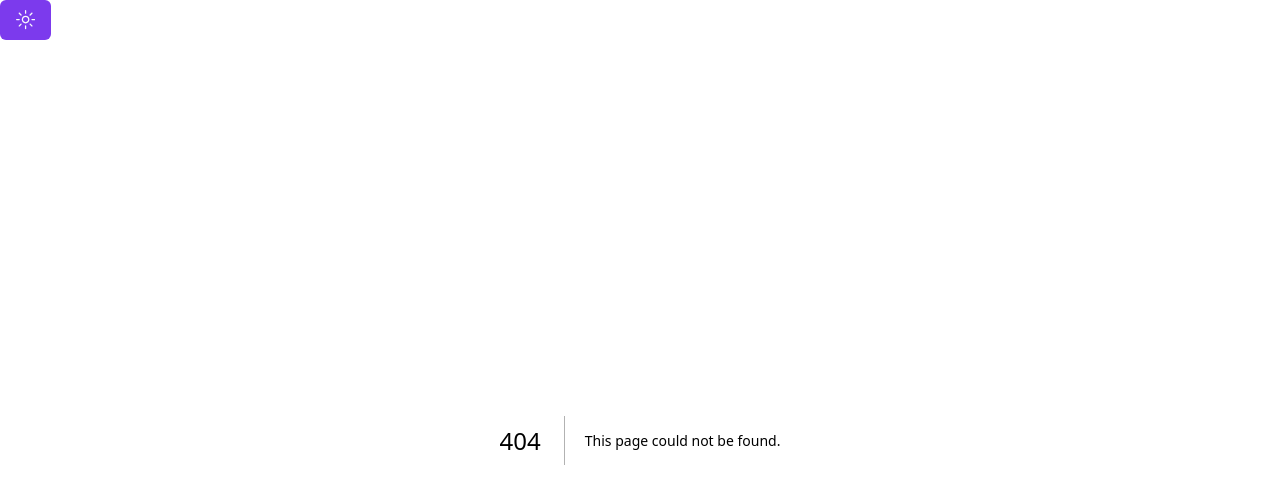
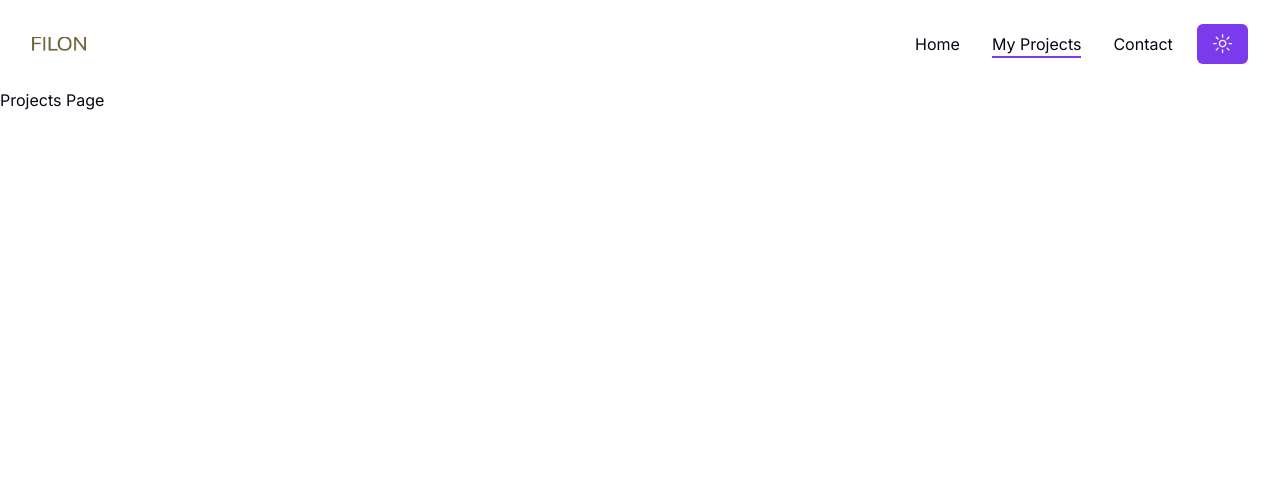
Before and after one commit to volodymyrfilon/portfolio-website, a Next.js app: page /projects in a window 1280 px wide. Before the commit this address had no page. Shown: the top 504 px of the page. Built offline with nearby package versions, Linux system fonts and the light colour scheme.

Commit message:
feat: header

```diff
--- /dev/null
+++ b/app/contact/page.jsx
@@ -0,0 +1,5 @@
+const Contact = () => {
+	return <div>Contact Page</div>
+}
+
+export default Contact
--- /dev/null
+++ b/app/projects/page.jsx
@@ -0,0 +1,5 @@
+const Projects = () => {
+	return <div>Projects Page</div>
+}
+
+export default Projects
--- a/components/Header.jsx
+++ b/components/Header.jsx
@@ -1,9 +1,50 @@
+'use client'
+
+import { usePathname } from 'next/navigation'
+import { useEffect, useState } from 'react'
+import Logo from './Logo'
+import MobileNav from './MobileNav'
+import Nav from './Nav'
 import ThemeToggler from './ThemeToggler'
 
 const Header = () => {
+	const [header, setHeader] = useState(false)
+	const pathname = usePathname()
+
+	useEffect(() => {
+		const scrollYPos = window.addEventListener('scroll', () => {
+			window.scrollY > 50 ? setHeader(true) : setHeader(false)
+		})
+
+		return () => window.removeEventListener('scroll', scrollYPos)
+	})
+
 	return (
-		<header>
-			<ThemeToggler />
+		<header
+			className={`${
+				header
+					? 'py-4 bg-white shadow-lg dark:bg-accent'
+					: 'py-6 dark:bg-transparent'
+			} sticky top-0 z-30 transition-all ${pathname === '/' && 'bg-[#fef9f5]'}`}
+		>
+			<div className='container mx-auto'>
+				<div className='flex justify-between items-center '>
+					<Logo />
+					<div className='flex items-center gap-x-6 '>
+						{/* nav */}
+						<Nav
+							containerStyles='hidden xl:flex gap-x-8 items-center'
+							linkStyles='relative hover:text-primary transition-all'
+							underlineStyles='absolute left-0 top-full h-[2px] bg-primary w-full'
+						/>
+						<ThemeToggler />
+						{/* mobile nav */}
+						<div className='xl:hidden'>
+							<MobileNav />
+						</div>
+					</div>
+				</div>
+			</div>
 		</header>
 	)
 }
--- /dev/null
+++ b/components/Logo.jsx
@@ -0,0 +1,12 @@
+import Image from 'next/image'
+import Link from 'next/link'
+
+const Logo = () => {
+	return (
+		<Link href='/'>
+			<Image src='/logo.png' width={54} height={54} priority alt='Logo' />
+		</Link>
+	)
+}
+
+export default Logo
--- /dev/null
+++ b/components/MobileNav.jsx
@@ -0,0 +1,5 @@
+const MobileNav = () => {
+	return <div>MobileNav</div>
+}
+
+export default MobileNav
--- /dev/null
+++ b/components/Nav.jsx
@@ -0,0 +1,39 @@
+import { motion } from 'framer-motion'
+import Link from 'next/link'
+import { usePathname } from 'next/navigation'
+
+const links = [
+	{ path: '/', name: 'home' },
+	{ path: '/projects', name: 'my projects' },
+	{ path: '/contact', name: 'contact' },
+]
+
+const Nav = ({ containerStyles, linkStyles, underlineStyles }) => {
+	const path = usePathname()
+	return (
+		<nav className={`${containerStyles}`}>
+			{links.map((link, index) => {
+				return (
+					<Link
+						className={`capitalize ${linkStyles}`}
+						href={link.path}
+						key={index}
+					>
+						{link.path === path && (
+							<motion.span
+								initial={{ y: '-100%' }}
+								animate={{ y: 0 }}
+								transition={{ type: 'tween' }}
+								layoutId='underline'
+								className={`${underlineStyles}`}
+							/>
+						)}
+						{link.name}
+					</Link>
+				)
+			})}
+		</nav>
+	)
+}
+
+export default Nav
```
Also changed, not shown: public/logo.png (added).
